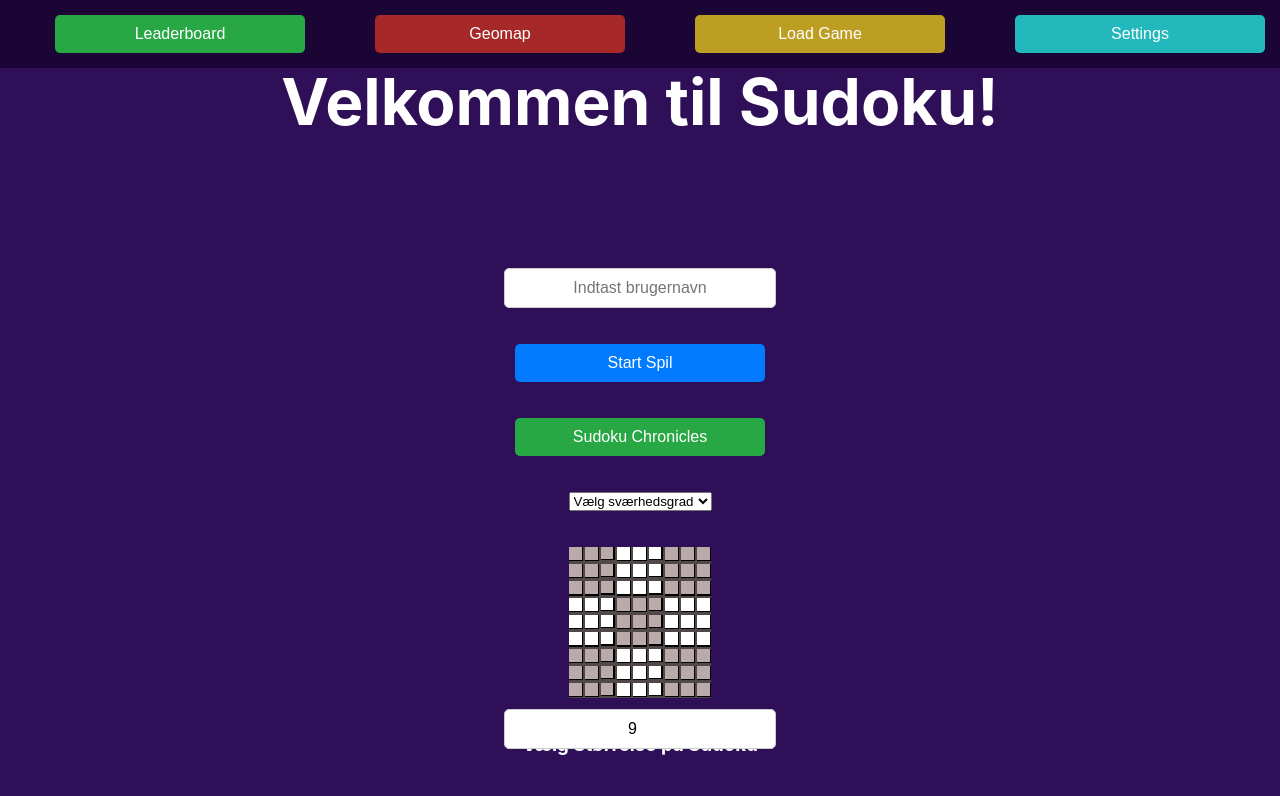
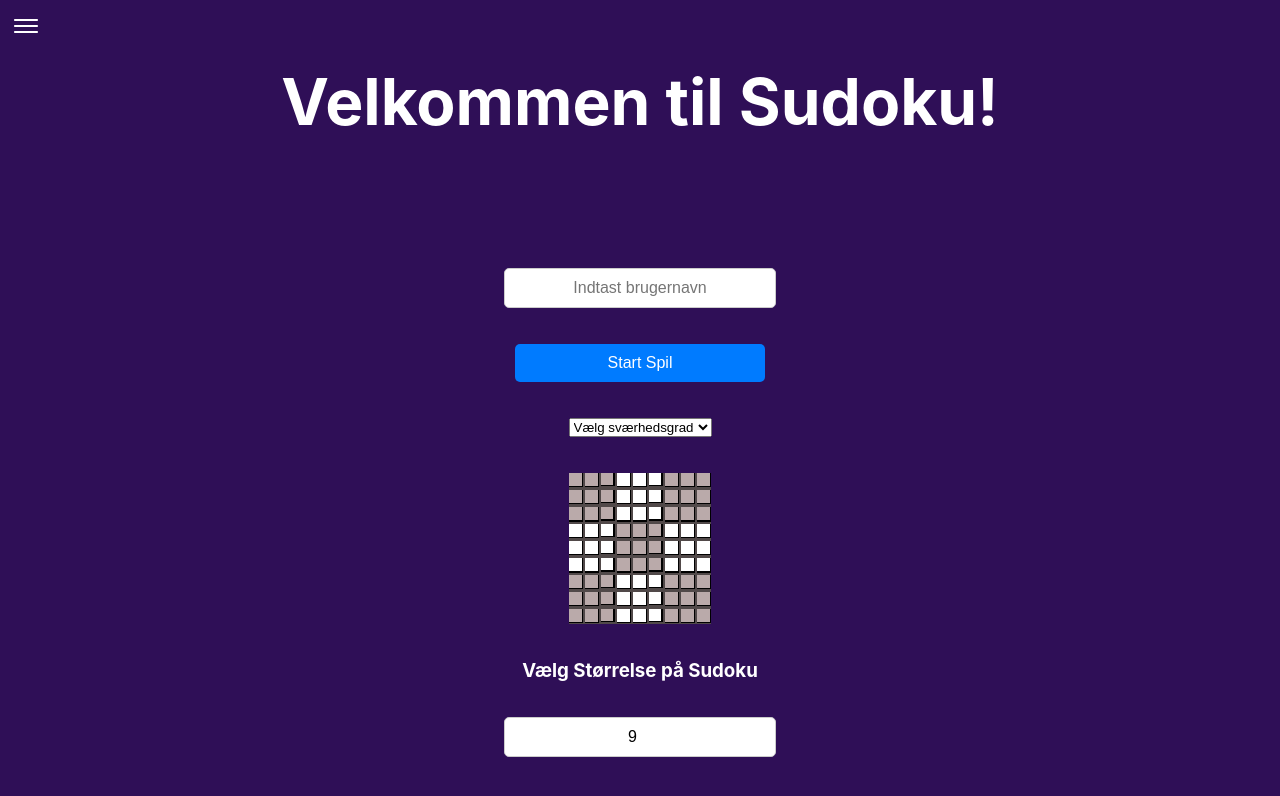
Before and after one commit to mart994j/Fagprojekt-, a React (Create React App) app in the folder my-app/frontEnd/: page /menu in a window 1280 px wide. Shown: the top 796 px of the page. Built offline with nearby package versions, Linux system fonts and the light colour scheme.

Commit message:
enu button istedet for menu bar

```diff
--- a/my-app/frontEnd/src/Views/CSS/Bar.css
+++ /dev/null
@@ -1,59 +0,0 @@
-.bar {
-    width: 100%;
-    background-color: #1a0535; /* Choose your desired background color */
-    display: flex;
-    justify-content: space-around; /* Distribute items evenly along the main axis */
-    color: #fff; /* Choose your desired text color */
-    padding: 10px 20px; /* Adjust padding as needed */
-    position: fixed;
-    top: 0;
-    left: 0;
-    z-index: 1000; /* Ensure the bar stays on top of other content */
-  }
-
-  .bar button {
-    color: #fff; /* Button text color */
-    background-color: transparent; /* Transparent button background */
-    border: none; /* Remove button border */
-    cursor: pointer;
-    padding: 8px 16px; /* Adjust padding for button size */
-  }
-
-
-  /* Style the dropdown button */
-.dropbtn {
-    background-color: #3498db;
-    color: white;
-    padding: 12px;
-    font-size: 16px;
-    border: none;
-    cursor: pointer;
-  }
-
-  /* Style the dropdown content (hidden by default) */
-  .dropdown-content {
-    display: none;
-    position: absolute;
-    background-color: #f9f9f9;
-    min-width: 160px;
-    box-shadow: 0 8px 16px 0 rgba(0,0,0,0.2);
-    z-index: 1;
-  }
-
-  /* Style links inside the dropdown */
-  .dropdown-content a {
-    color: black;
-    padding: 12px 16px;
-    text-decoration: none;
-    display: block;
-  }
-
-  /* Change color of dropdown links on hover */
-  .dropdown-content a:hover {
-    background-color: #f1f1f1;
-  }
-
-  /* Show the dropdown menu on hover */
-  .dropdown:hover .dropdown-content {
-    display: block;
-  }
--- a/my-app/frontEnd/src/Views/CSS/MenuButtons.css
+++ b/my-app/frontEnd/src/Views/CSS/MenuButtons.css
@@ -60,3 +60,23 @@
 .menu-screen .settings-button[type="button"]:hover {
     background-color: #018378;
 }
+
+.menu-screen .SudokuChronicles-button[type="button"] {
+    margin-top: 20px;
+    background-color: #bc23b9;
+    color: white;
+    margin: 10px;
+}
+.menu-screen .SudokuChronicles-button[type="button"]:hover {
+    background-color: #830183;
+}
+
+.menu-screen .leaderboard-button[type="button"] {
+    margin-top: 20px;
+    background-color: #23bc49;
+    color: white;
+    margin: 10px;
+}
+.menu-screen .leaderboard-button[type="button"]:hover {
+    background-color: #1a8242;
+}
--- a/my-app/frontEnd/src/Views/CSS/MenuScreen.css
+++ b/my-app/frontEnd/src/Views/CSS/MenuScreen.css
@@ -6,19 +6,19 @@
   min-width: 96vh;
   background-color: #2f0f57;
   color: #fff;
-  padding: 20px; /* Add padding for better spacing */
+  padding: 20px;
 }
 
 
 /*Title*/
 .menu-screen h1 {
-  font-size: 5vw; /* Use vw unit to make the font size responsive */
-  margin-bottom: 8vw; /* Adjust margin with vw units */
+  font-size: 5vw;
+  margin-bottom: 8vw;
 }
 
 .menu-screen t1 {
-  font-size: 1vw; /* Use vw unit to make the font size responsive */
-  bottom: 10vw; /* Adjust distance from bottom as needed */
+  font-size: 1vw;
+  bottom: 10vw;
 
 }
 
@@ -28,16 +28,16 @@
 }
 
 .menu-screen form select {
-  margin-top: 10px; /* Adjust as needed */
+  margin-top: 10px;
 }
 
 
 /*Username*/
 .menu-screen input[type="text"],
 .menu-screen button {
-  padding: 10px 20px; /* Adjust padding for buttons and inputs */
-  font-size: 4vw; /* Use vw unit to make the font size responsive */
-  margin: 10px 0; /* Adjust margin with vw units */
+  padding: 10px 20px;
+  font-size: 4vw;
+  margin: 10px 0;
 }
 
 
@@ -45,9 +45,9 @@
 .kn-inputs {
   display: flex;
   justify-content: center;
-  gap: 20px; /* Adjust the gap between inputs as needed */
+  gap: 20px;
   position: absolute;
-  bottom: 4vw; /* Adjust distance from bottom as needed */
+  bottom: 4vw;
   width: 100%;
 }
 
@@ -77,24 +77,85 @@
 }
 .board-preview {
   display: grid;
-  gap: 2px; /* Adjust the gap between regions */
+  gap: 2px;
   margin-top: 20px;
   background-color: #514949;
-  overflow: auto; /* Enable overflow handling */
+  overflow: auto;
   justify-content: center;
-  max-width: 80vw; /* Maximum width for the preview container */
-  max-height: 80vh; /* Maximum height for the preview container */
+  max-width: 80vw;
+  max-height: 80vh;
 }
 
 .preview-region {
   background-color: #ffffff;
   display: grid;
-  gap: 1px; /* Smaller gap for cells within the same region */
+  gap: 1px;
 }
 
 .preview-cell {
   background-color: #baaaaa;
-  min-width: 10px; /* Minimum cell width, adjust as necessary */
-  min-height: 10px; /* Minimum cell height, adjust as necessary */
-  aspect-ratio: 1 / 1; /* Ensures cells are always square */
+  min-width: 10px;
+  min-height: 10px;
+  aspect-ratio: 1 / 1;
 }
+
+
+
+.menu-screen {
+  position: relative;
+}
+
+.icon-container {
+  position: fixed;
+  top: 0;
+  left: 0;
+  z-index: 1002;
+}
+
+.sidebar-trigger {
+  cursor: pointer;
+  font-size: 32px;
+  color: white;
+  padding: 10px;
+}
+.sidebar-menu-content {
+  margin-top: 30px;
+  align-items: center;
+}
+
+.sidebar-menu {
+  align-items: center;
+  position: fixed;
+  top: 0;
+  left: 0;
+  width: 250px;
+  height: 100%;
+  background-color: #2f0f57;
+  box-shadow: 2px 0px 5px rgba(0,0,0,0.5);
+  padding: 20px;
+  display: flex;
+  flex-direction: column;
+  transform: translateX(-100%) scale(0.9);
+  transition: transform 0.4s ease, opacity 0.4s ease;
+  opacity: 0;
+  z-index: 1001;
+}
+.menu-screen .sidebar-menu.active {
+  transform: translateX(0) scale(1);
+  opacity: 1;
+}
+
+.sidebar-menu button {
+  padding: 10px;
+  margin-bottom: 10px;
+  font-size: 1rem;
+  background-color: #4e0ecc;
+  color: white;
+  border: none;
+  border-radius: 5px;
+  text-align: left;
+}
+
+.sidebar-menu button:hover {
+  background-color: #11101d;
+}
--- a/my-app/frontEnd/src/Views/MenuScreen.js
+++ b/my-app/frontEnd/src/Views/MenuScreen.js
@@ -2,8 +2,9 @@ import React, { useState } from 'react';
 import { useNavigate } from 'react-router-dom';
 import { useUser } from '../UserContext';
 import './CSS/MenuScreen.css'; // Import CSS file
-import './CSS/Bar.css';
 import './CSS/MenuButtons.css';
+import { IoIosMenu } from "react-icons/io";
+
 
 function MenuScreen() {
   let navigate = useNavigate();
@@ -11,6 +12,8 @@ function MenuScreen() {
   const [localUsername, setLocalUsername] = useState('');
   const [n, setN] = useState(9);
   const [diff, setDiff] = useState(10);
+  const [isSidebarVisible, setIsSidebarVisible] = useState(false); // Updated for sidebar
+
   const k = Math.sqrt(n);
 
   const handleStartGame = (event) => {
@@ -116,16 +119,28 @@ function MenuScreen() {
     );
   };
 
+  const toggleSidebar = () => setIsSidebarVisible(!isSidebarVisible); // Updated for sidebar
+
 
 
   return (
     <div className="menu-screen">
-      <div className="bar">
-        <button onClick={handleLeaderBoard} type="button" style={{ display: 'block', margin: '5px 0' }}>Leaderboard</button>
-        <button onClick={handleGeoMap} type="button" className="geomap-button" style={{ display: 'block', margin: '5px 0' }}>Geomap</button>
-        <button onClick={handleLoadGame} type="button" className="loadgame-button" style={{ display: 'block', margin: '5px 0' }}>Load Game</button>
-        <button onClick={handleSettings} type="button" className="settings-button" style={{ display: 'block', margin: '5px 0' }}>Settings</button>
+      <div className="icon-container">
+        <IoIosMenu onClick={toggleSidebar} className="sidebar-trigger" />
       </div>
+
+      <div className={`sidebar-menu ${isSidebarVisible ? 'active' : ''}`}>
+        <div className="sidebar-menu-content">
+          <button onClick={handleLeaderBoard}class="leaderboard-button" type="button">Leaderboard</button>
+          <button onClick={handleGeoMap} class="geomap-button" type="button">Geomap</button>
+          <button onClick={handleLoadGame} class="loadgame-button" type="button">Load Game</button>
+          <button onClick={handleSudokuMap} class="SudokuChronicles-button" type="button">Sudoku Chronicles</button>
+
+
+          <button onClick={handleSettings} class="settings-button" type="button">Settings</button>
+        </div>
+      </div>
+
 
       <form onSubmit={handleStartGame}>
         <h1>Velkommen til Sudoku!</h1>
@@ -137,8 +152,6 @@ function MenuScreen() {
           required
         />
         <button type="submit">Start Spil</button>
-        <button onClick={handleSudokuMap} type="button">Sudoku Chronicles</button>
-
         <select value={diff} onChange={handleDiff} required>
           <option value="">Vælg sværhedsgrad</option>
           <option value="1">Let</option>
```
